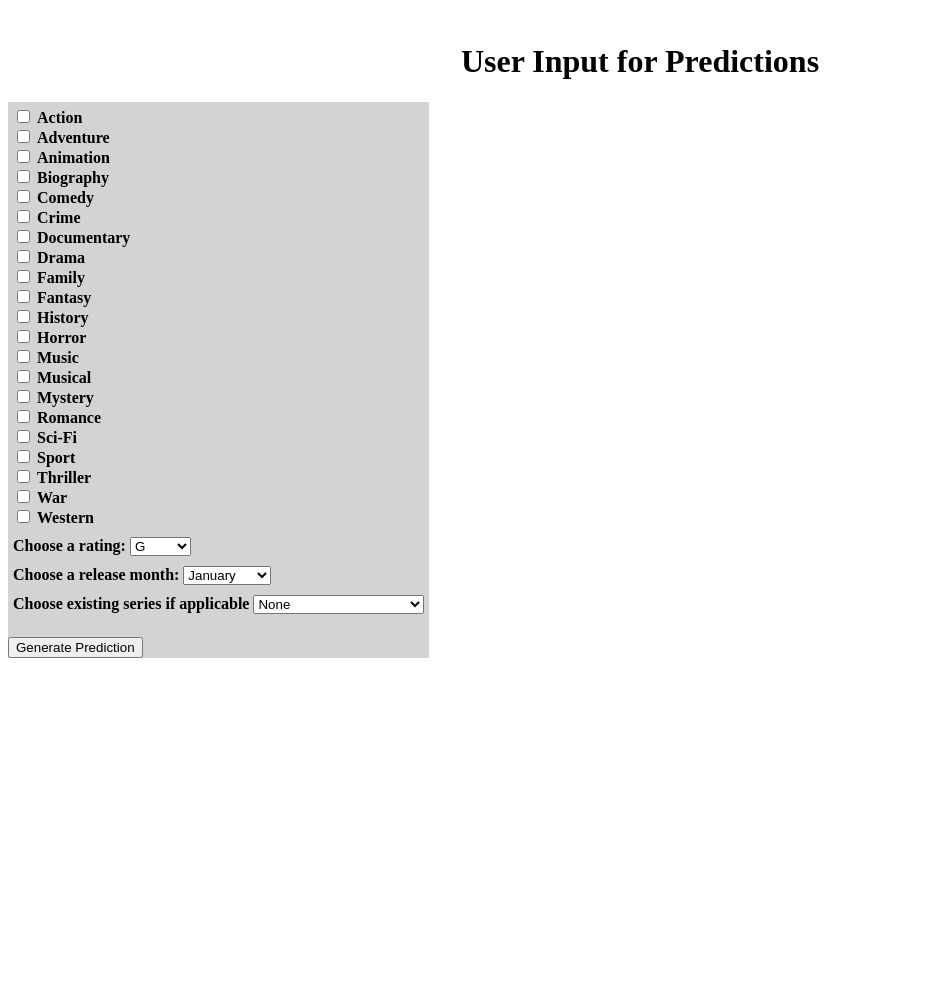
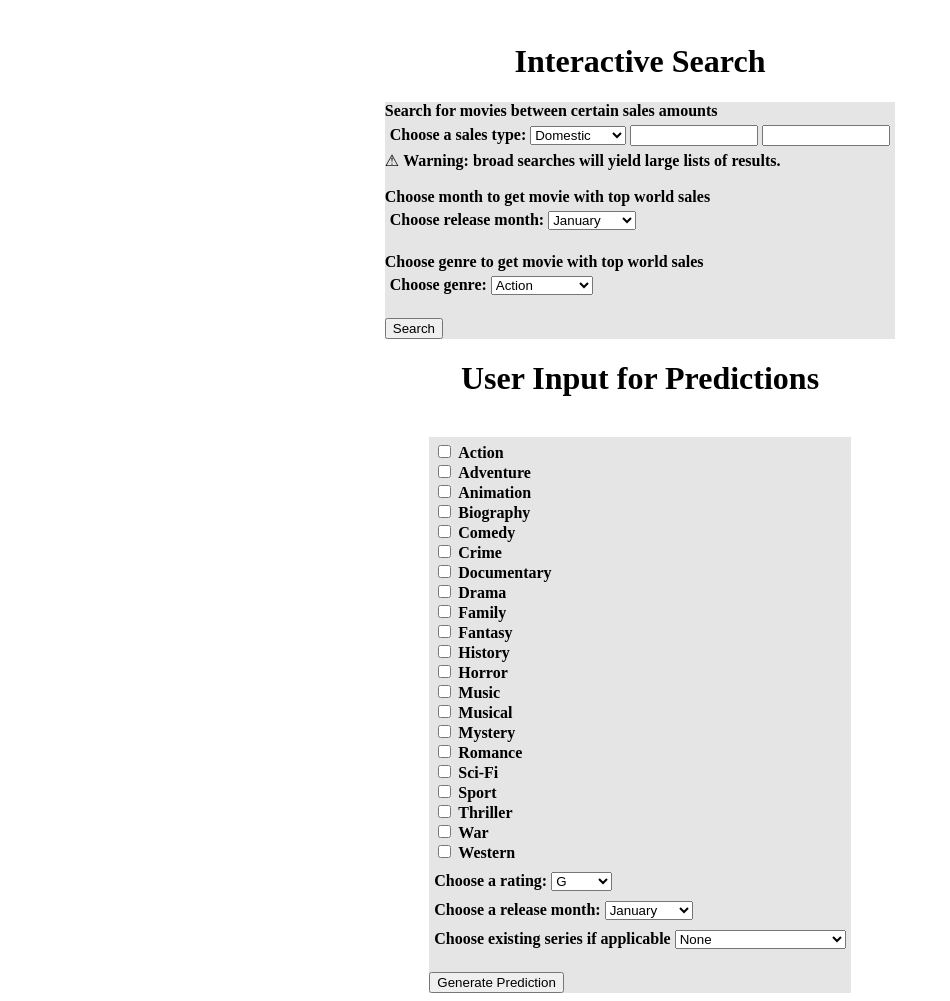
Before and after one commit to chancecrawford/wgu_capstone, a Flask app: page / in a window 1280 px wide. Shown: the part 732-1733 px from the top of the page, without its empty margins (0-950 px from the left). Before the commit the page ends 1390 px from the top, so only its background shows below. Run offline with Flask 2, Linux system fonts and the light colour scheme.

Commit message:
Added interactive search, page to display page results, and functions to perform search and nav

```diff
--- a/app.py
+++ b/app.py
@@ -3,6 +3,7 @@ from itertools import islice
 import matplotlib.pyplot as plt
 import numpy as np
 
+from movie import Movie
 import utils
 
 from DataHelper import DataHelper
@@ -23,13 +24,147 @@ def main_prediction_page():
     # have to make our graphs look nice
     plt.style.use('ggplot')
 
-    # generate data for each graph and save as .png
+    # generate data for descriptive graphs and save as .png
     generate_sales_by_genre_chart(movie_list)
     generate_rank_by_genre_chart(movie_list)
     generate_sales_by_rating(movie_list)
     generate_sales_by_month(movie_list)
-    # render page that contains all generated graphs and input form for prediction
+    # render page that contains all generated graphs, interactive search, and input form for prediction
     return render_template('main_page.html')
+
+
+# retrieves list of movies with user specified sales type between a min and max value
+def search_movies_by_sales(sales_type, minimum_sales, maximum_sales):
+    # get dataset, convert each to Movie class to pass to chart generation functions
+    data_helper = DataHelper()
+    movie_list = data_helper.retrieve_movies("movie_data.csv")
+
+    matching_movies = []
+    for movie in movie_list:
+        if sales_type == 'Domestic':
+            # check min/max sales
+            if maximum_sales > int(movie.domestic_sales) > minimum_sales:
+                matching_movies.append(movie)
+        if sales_type == 'International':
+            # check min/max sales
+            if maximum_sales > int(movie.international_sales) > minimum_sales:
+                matching_movies.append(movie)
+        if sales_type == 'World':
+            # check min/max sales
+            if maximum_sales > int(movie.world_sales) > minimum_sales:
+                matching_movies.append(movie)
+
+    return matching_movies
+
+
+# retrieves movie with highest world sales released in user specified month
+def search_top_movie_in_month(release_month):
+    # get dataset, convert each to Movie class to pass to chart generation functions
+    data_helper = DataHelper()
+    movie_list = data_helper.retrieve_movies("movie_data.csv")
+
+    # create blank movie variable for initial comparison and then compare following movies to current top movie
+    top_movie = Movie("", "", "", "", 0, 0, 0, "", "", "")
+
+    # iterate through dataset to compare and find movie
+    for movie in movie_list:
+        if release_month in movie.release_date:
+            if int(movie.world_sales) > int(top_movie.world_sales):
+                top_movie = Movie(
+                    movie.rank,
+                    movie.title,
+                    movie.distributor,
+                    movie.release_date,
+                    movie.domestic_sales,
+                    movie.international_sales,
+                    movie.world_sales,
+                    movie.genre,
+                    movie.runtime,
+                    movie.rating
+                )
+
+    return top_movie
+
+
+# retrieves movie with highest world sales released in user specified genre
+def search_genre_top_sales(search_genre):
+    # get dataset, convert each to Movie class to pass to chart generation functions
+    data_helper = DataHelper()
+    movie_list = data_helper.retrieve_movies("movie_data.csv")
+
+    # create blank movie variable for initial comparison and then compare following movies to current top movie
+    top_movie = Movie("", "", "", "", 0, 0, 0, "", "", "")
+
+    # iterate through dataset to compare and find movie
+    for movie in movie_list:
+        if search_genre in movie.genre:
+            if int(movie.world_sales) > int(top_movie.world_sales):
+                top_movie = Movie(
+                    movie.rank,
+                    movie.title,
+                    movie.distributor,
+                    movie.release_date,
+                    movie.domestic_sales,
+                    movie.international_sales,
+                    movie.world_sales,
+                    movie.genre,
+                    movie.runtime,
+                    movie.rating
+                )
+
+    return top_movie
+
+
+# gets user inputs, searches dataset for needed data, navigates to search result display page
+# with search results as dictionary
+@app.route('/search_results', methods=['POST'])
+def get_search_results():
+    if request.method == 'POST':
+
+        # get user sales search inputs
+        sales_type = request.form.get('sales_type')
+        sales_minimum = int(request.form.get('min_input'))
+        sales_maximum = int(request.form.get('max_input'))
+        # get user top movie for month search input
+        release_month = request.form.get('top_month_movie')
+        # get user top movie for genre search input
+        selected_genre = request.form.get('top_genre_movie')
+
+        # list of movies within specified world sales amounts
+        if sales_minimum is not None and sales_maximum is not None:
+            movie_list = search_movies_by_sales(sales_type, sales_minimum, sales_maximum)
+        else:
+            # if missing search criteria, set list with blank movie but no results title to display
+            movie_list = Movie("No Results", "", "", "", 0, 0, 0, "", "", "")
+        # if search yields no results
+        if not movie_list:
+            movie_list.append(Movie("No Results", "", "", "", 0, 0, 0, "", "", ""))
+
+        # movie with top world sales for selected month
+        top_month_movie = search_top_movie_in_month(release_month)
+        # convert world sales to readable format
+        top_month_movie.world_sales = utils.round_number_as_string(int(top_month_movie.world_sales))
+        # movie with top world sales for selected genre
+        top_genre_movie = search_genre_top_sales(selected_genre)
+        # convert world sales to readable format
+        top_genre_movie.world_sales = utils.round_number_as_string(int(top_genre_movie.world_sales))
+
+        # combine search results into dictionary to pass to web page
+        search_results = {
+            "SalesType": sales_type,
+            "SalesMinimum": utils.round_number_as_string(sales_minimum),
+            "SalesMaximum": utils.round_number_as_string(sales_maximum),
+            "MovieList": movie_list,
+            "ReleaseMonth": release_month,
+            "TopMonthMovie": top_month_movie,
+            "SelectedGenre": selected_genre,
+            "TopGenreMovie": top_genre_movie
+        }
+    # just do nothing if a request isn't successfully made
+    else:
+        return
+    # render page that contains results from user search inputs
+    return render_template("search_results.html", data=search_results)
 
 
 # create chart for total sales percentage by genre
@@ -275,18 +410,18 @@ def generate_sales_by_month(dataset):
 
 
 # creates chart displaying highest and lowest sales for selected genre(s) alongside the projected movie sales
-def generate_genre_highest_lowest_sales(prediction_data):
+def generate_genre_highest_lowest_sales(projected_data):
     # create plot with data to visual comparisons
-    x = np.arange(len(prediction_data))  # label locations for high, low, and prediction
+    x = np.arange(len(projected_data))  # label locations for high, low, and prediction
     width = 0.5  # the width of the bars
 
     fig, ax = plt.subplots()
-    comparison_bars = ax.bar(x - width / 2, prediction_data.values(), width)
+    comparison_bars = ax.bar(x - width / 2, projected_data.values(), width)
 
     # Add some text for labels, title and custom x-axis tick labels, etc.
     ax.set_ylabel('Total Sales in Millions')
     ax.set_title('Genre Highest vs Lowest vs Prediction')
-    ax.set_xticks(x, prediction_data.keys())
+    ax.set_xticks(x, projected_data.keys())
 
     ax.bar_label(comparison_bars, padding=3)
     fig.tight_layout()
@@ -298,18 +433,18 @@ def generate_genre_highest_lowest_sales(prediction_data):
 
 
 # creates chart for highest/lowest/projected sales for chose release month
-def generate_month_highest_lowest_sales(prediction_data):
+def generate_month_highest_lowest_sales(projected_data):
     # create plot with data to visual comparisons
-    x = np.arange(len(prediction_data))  # label locations for high, low, and prediction
+    x = np.arange(len(projected_data))  # label locations for high, low, and prediction
     width = 0.3  # the width of the bars
 
     fig, ax = plt.subplots()
-    comparison_bars = ax.bar(x - width / 2, prediction_data.values(), width)
+    comparison_bars = ax.bar(x - width / 2, projected_data.values(), width)
 
     # Add some text for labels, title and custom x-axis tick labels, etc.
     ax.set_ylabel('Total Sales in Millions')
     ax.set_title('Release Month Highest vs Lowest vs Prediction')
-    ax.set_xticks(x, prediction_data.keys())
+    ax.set_xticks(x, projected_data.keys())
 
     ax.bar_label(comparison_bars, padding=3)
     fig.tight_layout()
@@ -321,9 +456,9 @@ def generate_month_highest_lowest_sales(prediction_data):
 
 
 # creates chart for sales of all movies in chosen series with projected sales for this movie
-def generate_series_sales(series_selection, prediction_data):
+def generate_series_sales(series_selection, projected_data):
     # create chart for series comparisons (horizontal bar chart)
-    plt.barh(list(prediction_data.keys()), prediction_data.values())
+    plt.barh(list(projected_data.keys()), projected_data.values())
     # invert y-axis to show genres in alphabetical order
     plt.gca().invert_yaxis()
     # set chart title/labels
@@ -344,19 +479,19 @@ def generate_series_sales(series_selection, prediction_data):
 
 
 # create chart for average sales of movies of each rating alongside projected sales of this movie
-def generate_rating_average_sales(prediction_data):
+def generate_rating_average_sales(projected_data):
     # horizontal chart for sales for each rating
     # create plot with data to visual comparisons
-    x = np.arange(len(prediction_data))  # label locations for high, low, and prediction
-    width = 0.3  # the width of the bars
+    x = np.arange(len(projected_data))  # label locations for high, low, and prediction
+    width = 0.4  # the width of the bars
 
     fig, ax = plt.subplots()
-    comparison_bars = ax.bar(x - width / 2, prediction_data.values(), width)
+    comparison_bars = ax.bar(x - width / 2, projected_data.values(), width)
 
     # Add some text for labels, title and custom x-axis tick labels, etc.
     ax.set_ylabel('Average Sales in Millions')
     ax.set_title('Average Sales By Rating')
-    ax.set_xticks(x, prediction_data.keys())
+    ax.set_xticks(x, projected_data.keys())
 
     ax.bar_label(comparison_bars, padding=3)
     fig.tight_layout()
--- a/static/styles/main_page.css
+++ b/static/styles/main_page.css
@@ -3,8 +3,8 @@ h1 {
 }
 
 form {
-    align: center;
-    background-color: #D3D3D3;
+    margin: auto;
+    background-color: #E5E5E5;
 }
 
 label {
--- a/templates/main_page.html
+++ b/templates/main_page.html
@@ -21,9 +21,78 @@
         <img src="static/sales_months.png" alt="sales_months">
     </div> <br>
 
+    <h1> Interactive Search </h1>
+        <div class="row">
+            <form class="search_form" action="/search_results" method="POST">
+
+                <label> Search for movies between certain sales amounts </label>
+                <div class="column">
+                    <label for="sales_type">Choose a sales type:</label>
+                    <select id="sales_type" name="sales_type">
+                        <option value="Domestic">Domestic</option>
+                        <option value="International">International</option>
+                        <option value="World">World</option>
+                    </select>
+                    <input type="number" id="min_input" name="min_input" min="1" max="10000000000">
+                    <input type="number" id="max_input" name="max_input" min="1" max="10000000000">
+                </div>
+                <span>&#9888;</span>
+                <label> Warning: broad searches will yield large lists of results.</label> <br> <br>
+
+                <label> Choose month to get movie with top world sales </label>
+                <div class="column">
+                    <label for="top_month_movie"> Choose release month: </label>
+                    <select id="top_month_movie" name="top_month_movie">
+                        <option value="Jan"> January </option>
+                        <option value="Feb"> February </option>
+                        <option value="Mar"> March </option>
+                        <option value="Apr"> April </option>
+                        <option value="May"> May </option>
+                        <option value="Jun"> June </option>
+                        <option value="Jul"> July </option>
+                        <option value="Aug"> August </option>
+                        <option value="Sep"> September </option>
+                        <option value="Oct"> October </option>
+                        <option value="Nov"> November </option>
+                        <option value="Dec"> December </option>
+                    </select>
+                </div> <br>
+
+                <label> Choose genre to get movie with top world sales </label>
+                <div class="column">
+                    <label for="top_genre_movie"> Choose genre: </label>
+                    <select id="top_genre_movie" name="top_genre_movie">
+                        <option value="Action"> Action </option>
+                        <option value="Adventure"> Adventure </option>
+                        <option value="Animation"> Animation </option>
+                        <option value="Biography"> Biography </option>
+                        <option value="Comedy"> Comedy </option>
+                        <option value="Crime"> Crime </option>
+                        <option value="Documentary"> Documentary </option>
+                        <option value="Drama"> Drama </option>
+                        <option value="Family"> Family </option>
+                        <option value="Fantasy"> Fantasy </option>
+                        <option value="History"> History </option>
+                        <option value="Horror"> Horror </option>
+                        <option value="Music"> Music </option>
+                        <option value="Musical"> Musical </option>
+                        <option value="Mystery"> Mystery </option>
+                        <option value="Romance"> Romance </option>
+                        <option value="Sci-Fi"> Sci-Fi </option>
+                        <option value="Sport"> Sport </option>
+                        <option value="Thriller"> Thriller </option>
+                        <option value="War"> War </option>
+                        <option value="Western"> Western </option>
+                    </select>
+                </div> <br>
+
+                <input type="submit" id="btnSearch" value="Search">
+            </form>
+        </div>
+
 <!--  user input form for predictions  -->
 <!--  gets genre choices for movie  -->
-    <h1> User Input for Predictions </h1>
+    <h1> User Input for Predictions </h1> <br>
     <div class="row">
         <form class="prediction_form" action="/prediction_results" method="POST">
             <div class="column">
@@ -117,14 +186,14 @@
                 </select>
             </div> <br>
 
-            <input type="submit" id="btnSubmit" value="Generate Prediction">
+            <input type="submit" id="btnPrediction" value="Generate Prediction">
         </form>
     </div>
 
     <!--  source for this jquery validation function for the genre checkboxes  -->
     <!--  https://stackoverflow.com/a/43320650  -->
     <script>
-    $('#btnSubmit').click(function(){
+    $('#btnPrediction').click(function(){
         var chkSelected = $('input:checked').length;
         if(chkSelected <= 0){
             alert("You must select at least 1 movie genre");
```
Also changed, not shown: templates/search_results.html (added, +35 -0 lines), static/genre_high_low_comparison.png, static/month_high_low_comparison.png, static/rating_sales_comparison.png.
